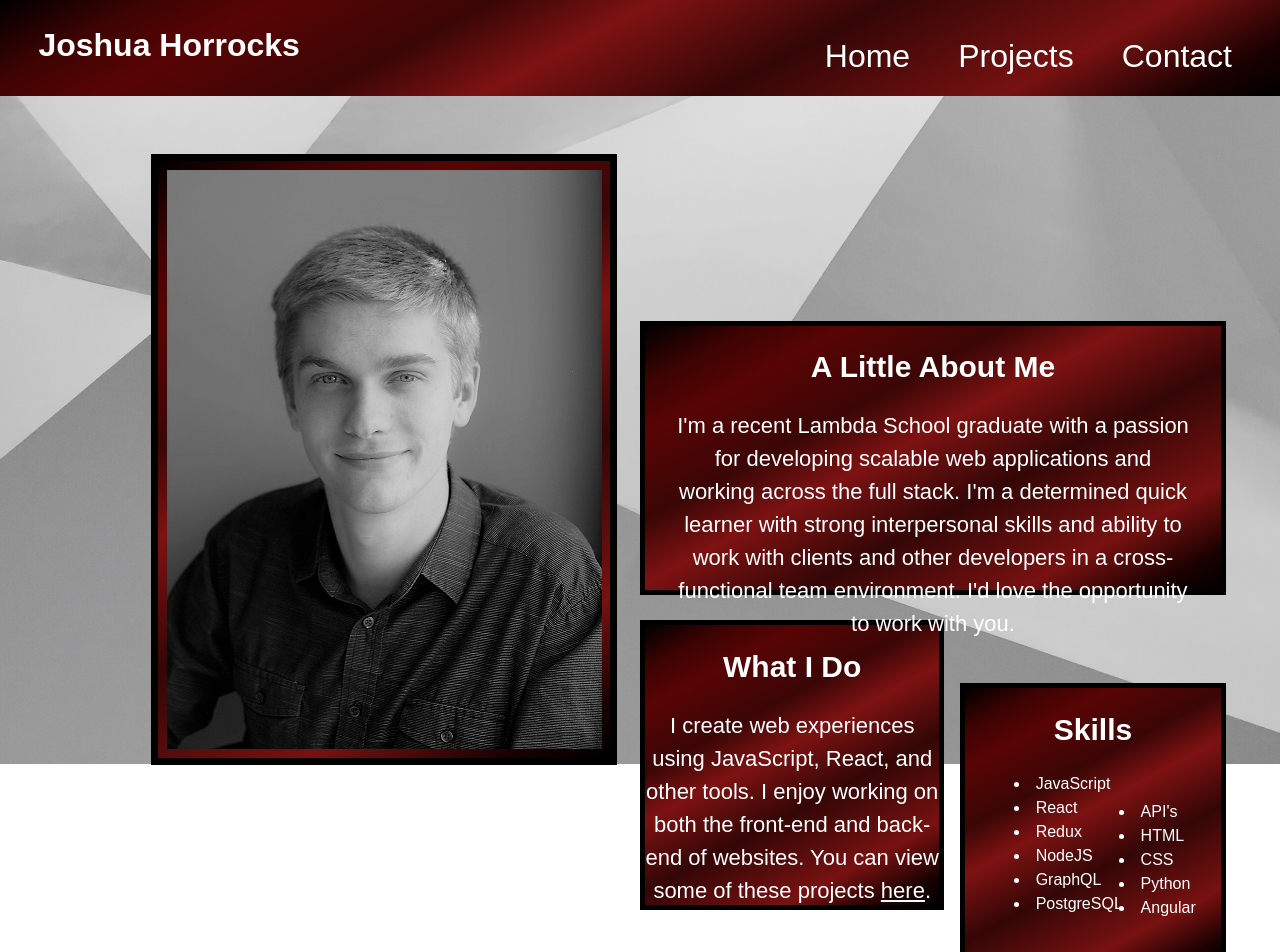
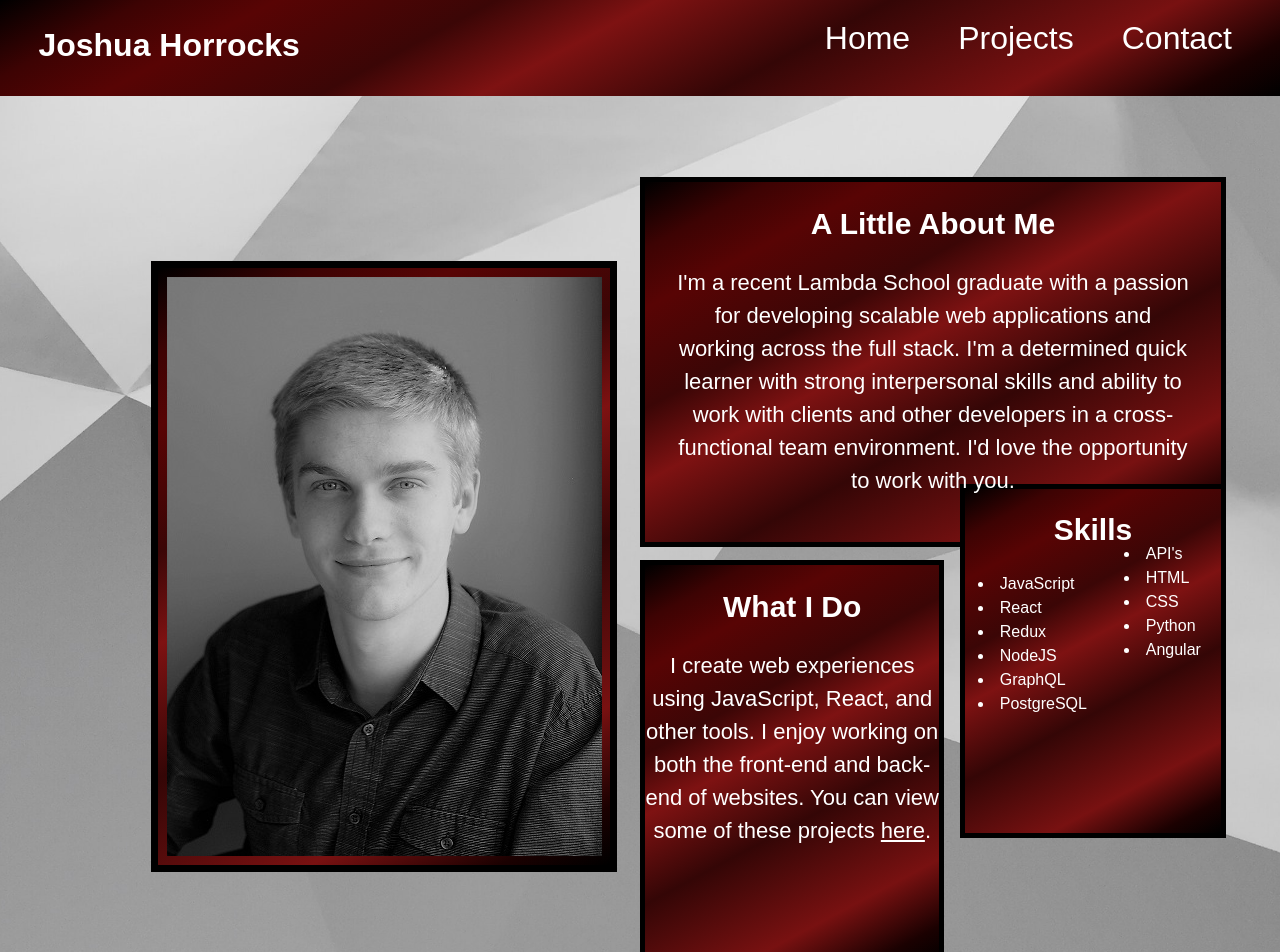
Before and after one commit to joshuabhorrocks/portfolio-website, a React (Create React App) app: page / in a window 1280 px wide. Shown: the top 952 px of the page. Built offline with nearby package versions, Linux system fonts and the light colour scheme.

Commit message:
did more home page media queries, maybe broke normal view

```diff
--- a/src/components/Home/Home.css
+++ b/src/components/Home/Home.css
@@ -96,13 +96,232 @@ a {
 
 /* Media Queries */
 
-@media (max-width: 1050px) {
+@media (max-width: 1920px) {
     #home-page {
-        height: 201vh;
+        height: 90vh;
+    }
+
+    #right-panel {
+        height: 39vh;
+    }
+
+    #skills-panel-right {
+        margin-top: 1%;
+    }
+
+    #skills-panel-left {
+        margin-top: 5%;
+    }
+}
+
+@media (max-width: 1820px) {
+    #profile-pic {
+        margin-top: 0%;
+        margin-bottom: -2%;
+    }
+
+    #skills-panel-left {
+        margin-top: 4%;
+    }
+}
+
+@media (max-width: 1720px) {
+    #skills-panel-left {
+        margin-top: 3%;
+    }
+
+    #skills-right {
+        margin-top: -50%;
+        margin-left: 65%;
+    }
+}
+
+@media (max-width: 1720px) {
+    #profile-pic {
+        margin-bottom: -3%;
+    }
+
+    #skills-panel-left {
+        margin-top: 1%;
+    }
+
+    #skills-panel-right {
+        height: 36vh;
+        margin-bottom: -22.5%;
+    }
+
+    #skills-right {
+        margin-top: -55%;
+        margin-left: 65%;
+    }
+}
+
+@media (max-width: 1620px) {
+    #profile-pic {
+        margin-top: 2%;
+        margin-bottom: -6%;
+    }
+
+    #skills-panel-left {
+        margin-top: 1%;
+    }
+
+    #skills-panel-right {
+        height: 36vh;
+        margin-bottom: -24%;
+    }
+
+    #skills-right {
+        margin-top: -55%;
+        margin-left: 65%;
+    }
+}
+
+@media (max-width: 1520px) {
+    #home-page {
+        height: 103vh;
+    }
+
+    #profile-pic {
+        margin-top: 4%;
+        margin-bottom: -8%;
+    }
+
+    #right-panel {
+        height: 45vh;
+    }
+
+    #skills-panel-left {
+        margin-top: -3%;
+        height: 40vh;
+    }
+
+    #skills-panel-right {
+        height: 40vh;
+        margin-bottom: -27%;
+    }
+
+    #skills-right {
+        margin-top: -55%;
+        margin-left: 65%;
+    }
+}
+
+@media (max-width: 1420px) {
+     #home-page {
+        height: 103vh;
     }
 
     #profile-pic {
         margin-top: 5%;
+        margin-bottom: -10%;
+    }
+
+    #right-panel {
+        height: 45vh;
+    }
+
+    #skills-panel-left {
+        margin-top: -3%;
+        height: 43vh;
+    }
+
+    #skills-panel-right {
+        height: 45vh;
+        margin-bottom: -32.5%;
+    }
+
+    #skills-left {
+        margin-left: 10%;
+        width: 50%;
+    }
+
+    #skills-right {
+        margin-top: -63%;
+        margin-left: 65%;
+    }
+}
+
+@media (max-width: 1420px) {
+    #home-page {
+        height: 105vh;
+    }
+
+    #profile-pic {
+        margin-top: 6%;
+        margin-bottom: -14%;
+    }
+
+    #right-panel {
+        height: 45vh;
+    }
+
+    #skills-panel-left {
+        margin-top: -3%;
+        height: 43vh;
+    }
+
+    #skills-panel-right {
+        height: 50vh;
+        margin-bottom: -38%;
+    }
+
+    #skills-left {
+        margin-left: 5%;
+        width: 55%;
+    }
+
+    #skills-right {
+        margin-top: -68%;
+        margin-left: 62%;
+    }
+}
+
+@media (max-width: 1220px) {
+    #home-page {
+        height: 110vh;
+    }
+
+    #profile-pic {
+        margin-top: 8%;
+        margin-bottom: -18%;
+        margin-left: -5%;
+    }
+
+    #right-panel {
+        height: 48vh;
+    }
+
+    #skills-panel-left {
+        margin-top: -3%;
+        height: 43vh;
+    }
+
+    #skills-panel-right {
+        width: 23%;
+        height: 50vh;
+        margin-bottom: -42%;
+    }
+
+    #skills-left {
+        margin-left: 5%;
+        width: 60%;
+    }
+
+    #skills-right {
+        margin-top: -74%;
+        margin-left: 62%;
+    }
+}
+
+@media (max-width: 1050px) {
+    #home-page {
+        height: 185vh;
+    }
+
+    #profile-pic {
+        margin-top: 2%;
+        margin-bottom: 0%;
         margin-left: 30%;
     }
 
@@ -113,8 +332,9 @@ a {
     }
 
     #skills-panel-right {
+        margin-top: 3%;
         margin-left: 12%;
-        margin-bottom: -36%;
+        margin-bottom: -39%;
         width: 40vh;
         height: 40vh;
         padding: 0%;
@@ -124,12 +344,23 @@ a {
         margin-left: 55%;
         margin-top: 0%;
         width: 40vh;
+        height: 40vh;
+    }
+
+    #skills-left {
+        margin-left: 15%;
+        width: 60%;
+    }
+
+    #skills-right {
+        margin-top: -45%;
+        margin-left: 62%;
     }
 }
 
 @media (max-width: 950px) {
     #home-page {
-        height: 220vh;
+        height: 225vh;
     }
 
     #profile-pic {
@@ -170,6 +401,7 @@ a {
         margin-top: 40%;
         margin-left: 29%;
         height: 65vh;
+        width: 40vh;
     }
 
     #skills-panel-right {
--- a/src/components/Navbar/Navbar.css
+++ b/src/components/Navbar/Navbar.css
@@ -52,6 +52,12 @@
 }
 
 /* Media Queries */
+
+@media (max-width: 1420px) {
+    #nav-links {
+        margin-top: -5.5%;
+    }
+}
 
 @media (max-width: 1201px) {
     #nav-links {
```
Also changed, not shown: 1 other file (tests, documents, lock files or other folders).
